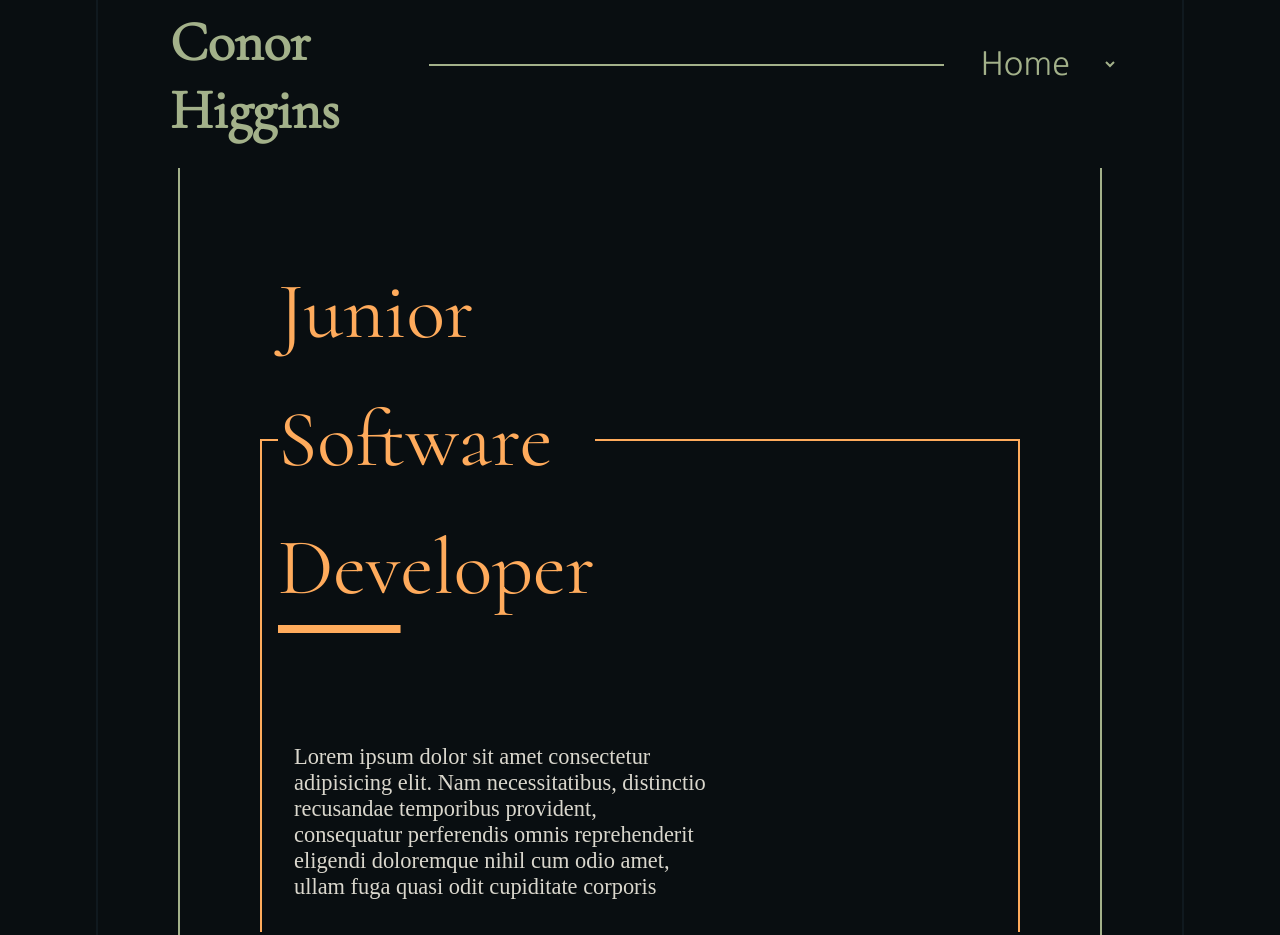
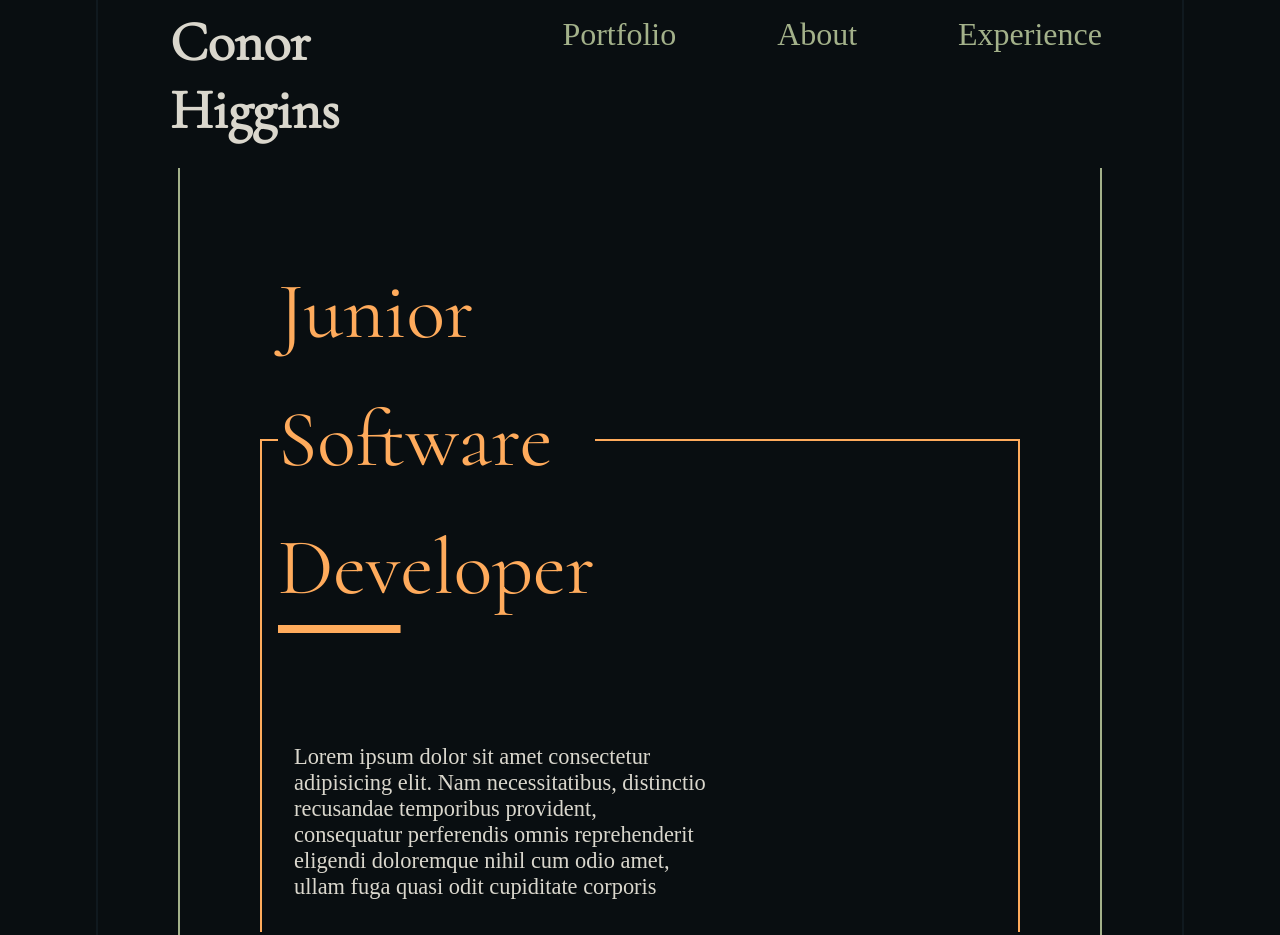
Before and after one commit to ConHiggins/oxnaPortfolio, a plain HTML site: page index.html in a window 1280 px wide. Shown: the top 935 px of the page. Drawn offline with Linux system fonts and the light colour scheme; a web font is replaced by a local one.

Commit message:
improved footer and nav bar + boosted accessibility score

```diff
--- a/desktop.scss
+++ b/desktop.scss
@@ -24,29 +24,38 @@
 
     nav {
 
+
+        display: flex;
+        flex-direction: row;
+        justify-content: space-evenly;
+
         h1 {
 
             padding: 0.5rem;
             font-size: 3.5rem;
+            width: 33%;
         }
 
         .line {
 
             height:1px;
-            width: 99%;
+            width:10%;
             border: 2px solid $font-col;
             border-bottom: none;
             margin-top: 4rem;
         }
 
+        a {
+            display: flex;
+            text-decoration: none;
+            font-size: 2rem;
+            font-family: "Padauk";
+            margin:1rem;
+        }
+
         select {
 
-            border: none;
-            width: 20rem;
-            height: 8rem;
-            font-family: "Nanum Gothic";
-            font-size: 2rem;
-            text-align: center;
+            display: none;
 
         }
     }
--- a/index.html
+++ b/index.html
@@ -13,10 +13,13 @@
 <!-------------Nav bar-------------------------------------->
     <nav>
         <h1 class="Name">Conor Higgins</h1>
-        <div class="line"></div>
+        <!---div class="line"></div>-->
+        <a href="#Portfolio" class="navigation-link" id="nav-link-">Portfolio</a>
+        <a href="#About" class="navigation-link" id="nav-link-">About</a>
+        <a href="#Experience-and-Interests" class="navigation-link" id="nav-link-">Experience</a>
         <select>
             <option>Home</option>
-            <option>About</option>
+            <option href="About">About</option>
         </select>
     </nav>
 
--- a/main.scss
+++ b/main.scss
@@ -48,6 +48,11 @@ nav {
     display:flex;
     flex-direction: row;
     justify-content: space-between;
+    font-family: "Padauk";
+    h1 {
+
+        color: $hi-col;
+    }
 }
 
 
@@ -83,6 +88,23 @@ button:hover {
 
 footer {
 
-    background-color: $bg-col-other;
-    height: 2rem
+    background-color: $bg-col;
+    width: 100%;
+    height: 4rem;
+    display: flex;
+    flex-direction: row;
+    justify-content: space-evenly;
+    align-items: center;
+
+
+    button {
+
+        background-color: $bg-col-other;
+        width: 3rem;
+        height: 3rem;
+        border: 2px solid $bg-col;
+        border-radius: 50%;
+        outline: 2px solid $hi-col;
+
+    }
 }
--- a/mobile.scss
+++ b/mobile.scss
@@ -18,6 +18,10 @@
             padding: 0.5rem;
             font-size: 2.5rem;
             width: 50%;
+        }
+
+        a {
+            display:none;
         }
 
         select {
```
Also changed, not shown: main.css, 1 other file.
